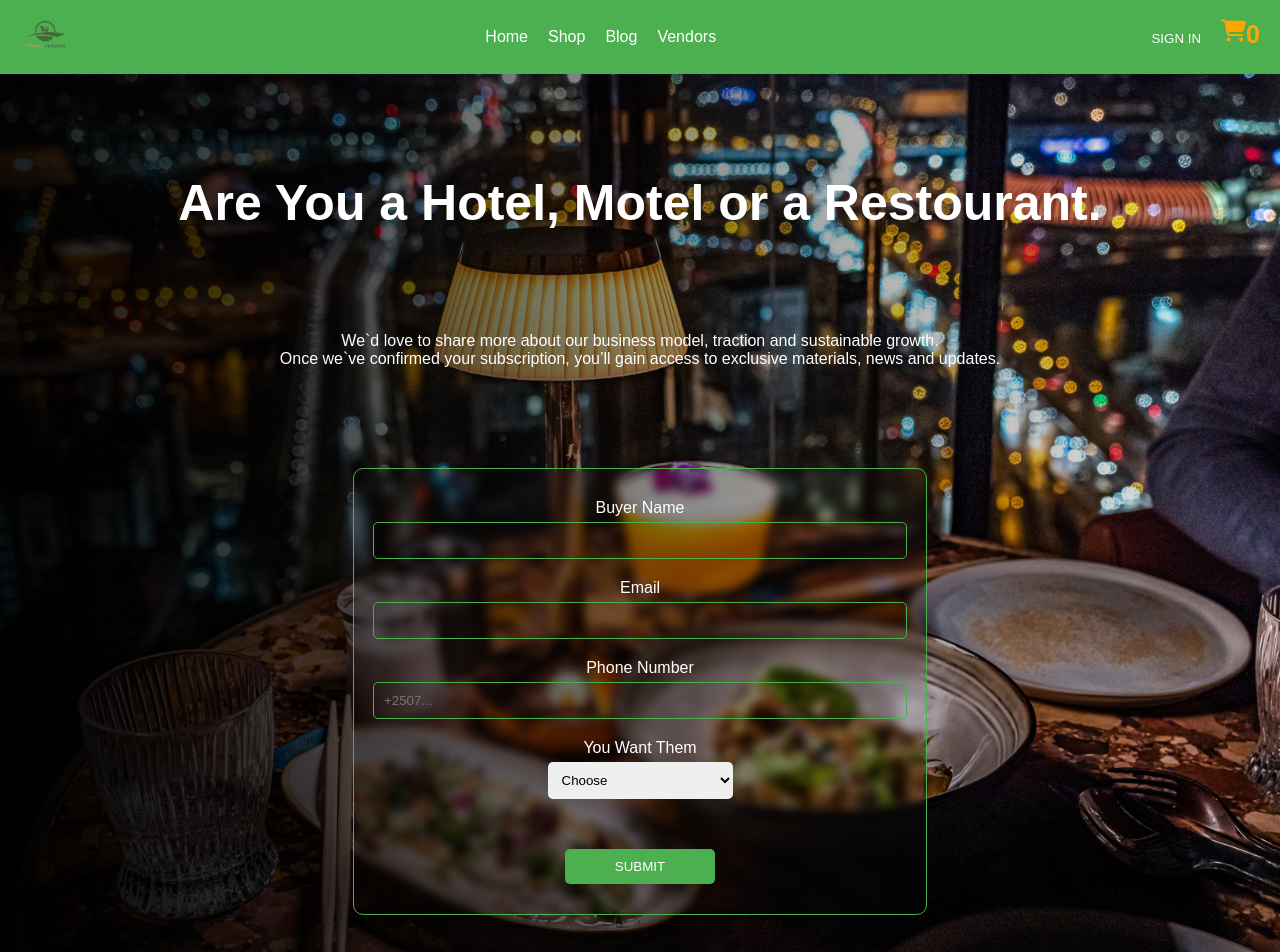
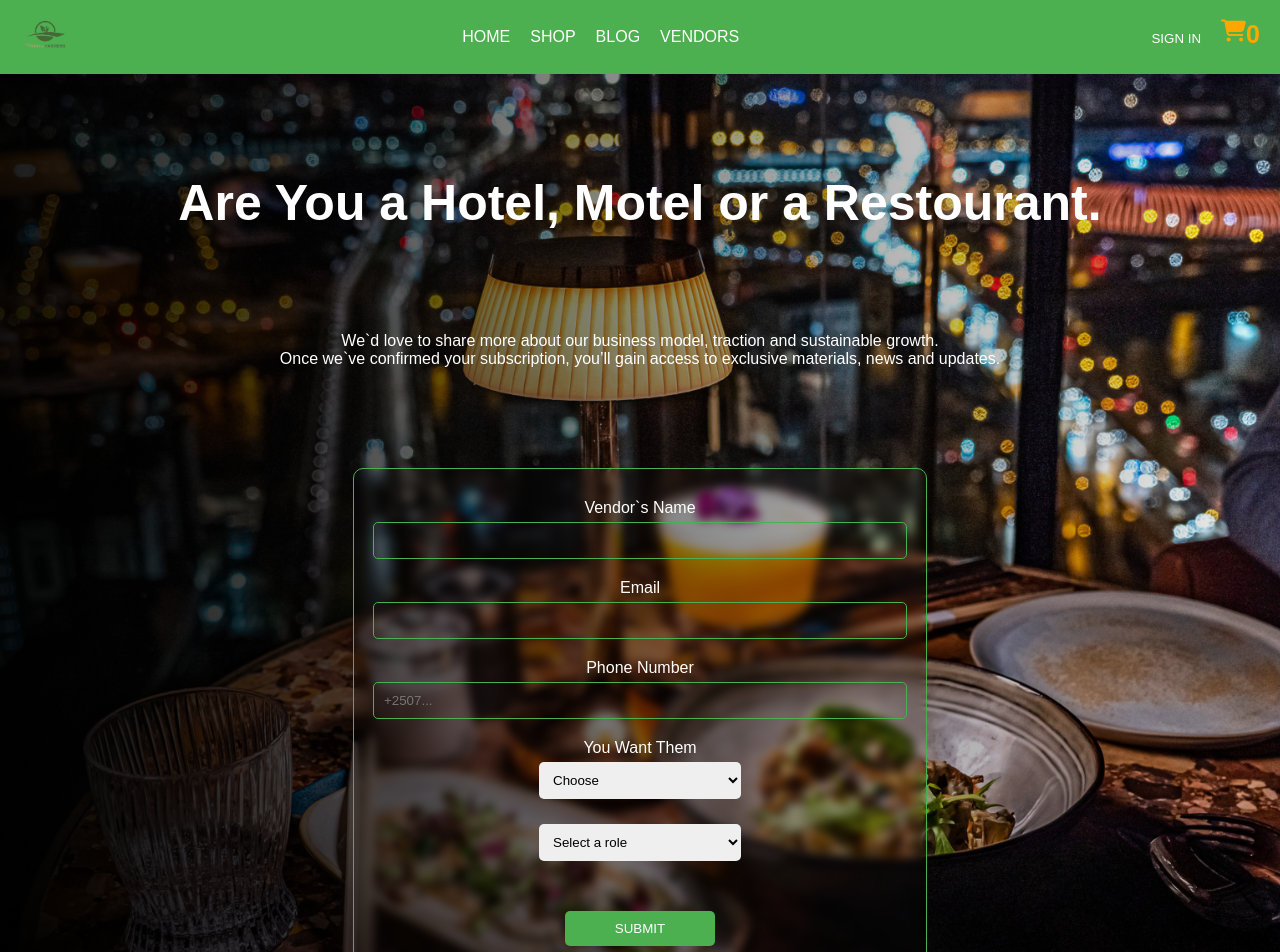
Before and after one commit to pascalniri/Happy-Farmers-Website, a React (Vite) app: page /join in a window 1280 px wide. Shown: the top 952 px of the page. Built offline with nearby package versions, Linux system fonts and the light colour scheme.

Commit message:
Updated vendor`s order

```diff
--- a/index.html
+++ b/index.html
@@ -4,7 +4,7 @@
     <meta charset="UTF-8" />
     <link rel="icon" type="image/svg+xml" href="/vite.svg" />
     <meta name="viewport" content="width=device-width, initial-scale=1.0" />
-    <title>Happ Farmers</title>
+    <title>Happy Farmers</title>
   </head>
   <body>
     <div id="root"></div>
--- a/src/components/Join.jsx
+++ b/src/components/Join.jsx
@@ -1,8 +1,45 @@
 import React from 'react'
-import Footer from './Footer'
 import './css-folder/Vendor.css';
+import { useState } from 'react';
+import axiosClient from './GlobalApi';
 
 const Join = () => {
+
+  const [name,setName]=useState("");
+  const [email,setEmail]=useState("");
+  const [phone,setPhone]=useState("");
+  const [deliver,setDeliver]=useState("");
+  const [role,setRole]=useState("");
+
+  const SIGN_UP_URL = '/vendors';
+
+ const handleSubmit = async(e) =>{
+  e.preventDefault();
+   setEmail("");
+     setName("");
+     setPhone("");
+     setRole("");
+     setDeliver("");
+
+   try{
+      const response = await axiosClient.post(SIGN_UP_URL, {name,email,phone, deliver, role});
+      console.log(response)
+   }catch(err){
+    if(!err?.response){
+      alert('No server response');
+    }
+    else if(err.response.status === 409){
+      alert('Your order was received successfully')
+    }
+    else if(err.response.status === 400){
+      alert('Email already exist!, try another')
+    }
+    else if (err.response.status === "failed"){
+      alert(err.response.message)
+    }
+   }
+ }
+
   return (
     <section className='join-bg'>
       <div className='join'>
@@ -11,25 +48,30 @@ const Join = () => {
         We`d love to share more about our business model, traction and sustainable growth. <br />
         Once we`ve confirmed your subscription, you’ll gain access to exclusive materials, news and updates.
         </p>
-    <div className='form2'>
-        <label>Buyer Name</label>
-         <input type="text" />
+    <form className='form2' onSubmit={handleSubmit}>
+        <label>Vendor`s Name</label>
+         <input type="text" value={name} required onChange={(e)=> setName(e.target.value)} />
          <label>Email</label>
-         <input type="email" />
+         <input type="email" required value={email} onChange={(e)=> setEmail(e.target.value)} />
          <label>Phone Number</label>
-         <input type="text" placeholder='+2507...'/>
+         <input type="text" placeholder='+2507...' required value={phone} onChange={(e)=> setPhone(e.target.value)} />
          <div>
          <label>You Want Them</label> <br />
-          <select name="" id="option">
+          <select name="" id="option" required value={deliver} onChange={(e) => setDeliver(e.target.value)} >
             <option >Choose</option>
             <option >Daily</option>
             <option >Weekly</option>
             <option >Monthly</option>
-            <option >Other options contact us</option>
+          </select>
+          <select name="" id="option" required value={role} onChange={(e) => setRole(e.target.value)} >
+            <option >Select a role</option>
+            <option >Supplier</option>
+            <option >Buyer</option>
+
           </select>
          </div>
          <button>SUBMIT</button>
-     </div>
+     </form>
 
     </div>
     </section>
--- a/src/components/Navbar.jsx
+++ b/src/components/Navbar.jsx
@@ -13,10 +13,10 @@ function Navbar() {
       </div>
       <div className='listOption'>
         <ul>
-           <li><a href="/">Home</a></li>
-           <li><Link to="/shop">Shop</Link></li>
-           <li><a href="/blog">Blog</a></li>
-           <li><a href="/vendor">Vendors</a></li>
+           <li><a href="/">HOME</a></li>
+           <li><Link to="/shop">SHOP</Link></li>
+           <li><a href="/blog">BLOG</a></li>
+           <li><a href="/vendor">VENDORS</a></li>
         </ul>
       </div>
       <div className='nav-signin'>
--- a/src/components/css-folder/Navbar.css
+++ b/src/components/css-folder/Navbar.css
@@ -31,6 +31,17 @@
   color: #fff;
 
 }
+.listOption ul li a:hover {
+  text-decoration: none;
+  color: rgb(255, 255, 255);
+  transition: .5s;
+  background-color: orange;
+  font-weight: bold;
+  padding: 5px 10px;
+  border-radius: 15px;
+}
+
+
 
 .nav-signin button {
   background-color: #4caf50;
```
